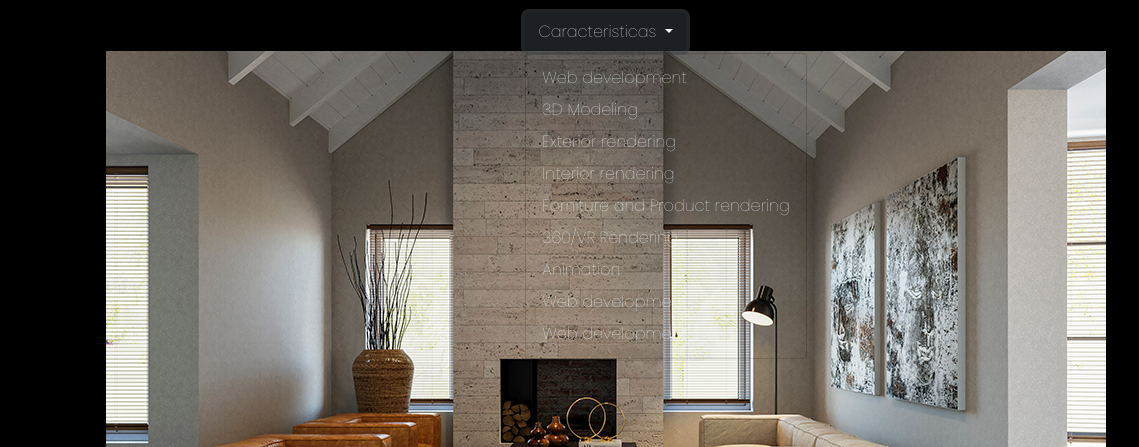
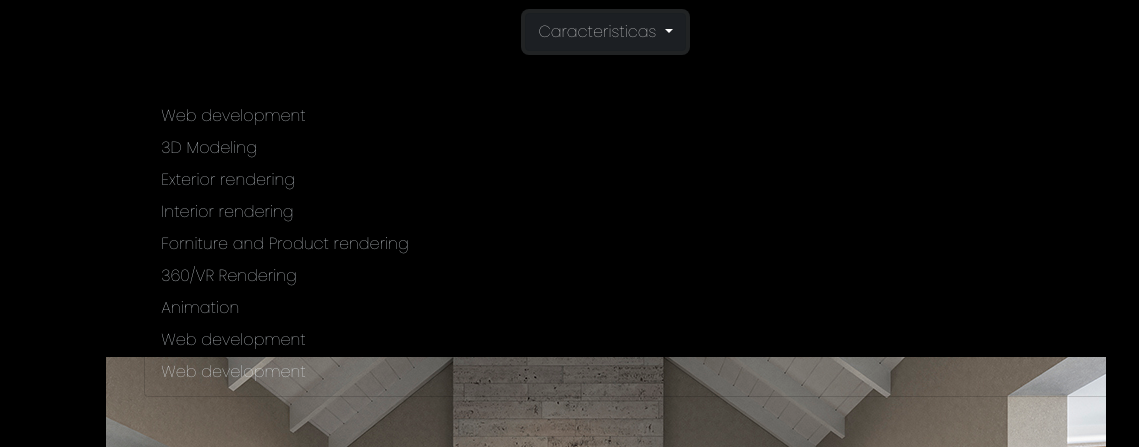
Before and after one commit to EstebanTur/prueba-rendersite, a plain HTML site: page services.html in a window 1280 px wide. Both pictures are taken after a click on the button "Caracteristicas". Shown: the part 213-660 px from the top of the page, 141-1280 px from the left. Drawn offline with nearby package versions, Linux system fonts and the light colour scheme.

Commit message:
Cambio de position de absolute a relative del dropdown

```diff
--- a/style/style.css
+++ b/style/style.css
@@ -130,6 +130,9 @@ body {
 }
 
 /* Services */ /* Services */ /* Services */ /* Services */ /* Services */ /* Services */ /* Services */ /* Services */ /* Services */ /* Services */ /* Services */ /* Services */ /* Services */ /* Services */ /* Services */
+.dropdown-menu {
+  position: relative !important;
+}
 .services-dropdown-container {
 }
 .dropdown-item {
```
